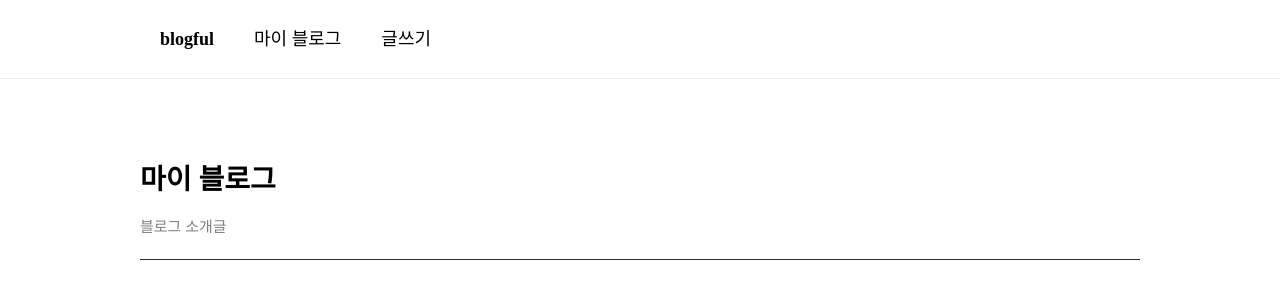
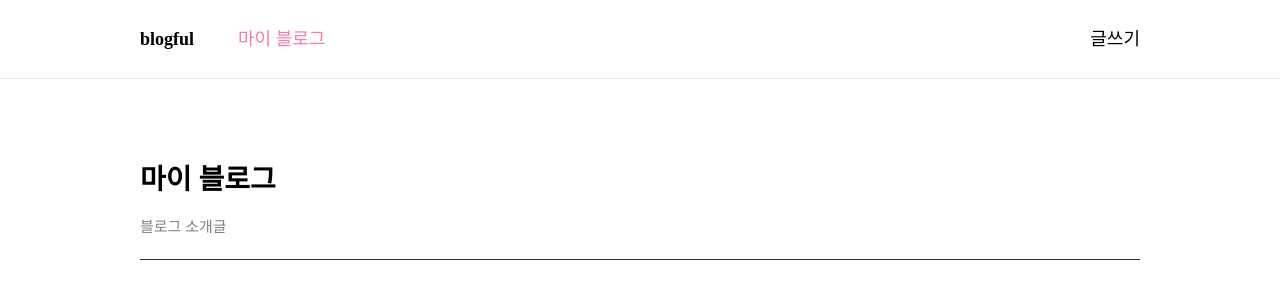
Before and after one commit to ynmkim/blogful, a Next.js app: page /list in a window 1280 px wide. Shown: the top 300 px of the page. Built offline with nearby package versions, Linux system fonts and the light colour scheme; no server answers; the database is empty.

Commit message:
삭제 기능 구현 완료

```diff
--- a/app/globals.css
+++ b/app/globals.css
@@ -21,6 +21,7 @@ button {
   font-size: 16px;
   border: 0;
   background-color: transparent;
+  cursor: pointer;
 }
 textarea {
   resize: none;
@@ -32,19 +33,27 @@ textarea {
   background-color: #fff;
   border-bottom: 1px solid rgba(173, 173, 173, 0.25);
 }
-.nav-list {
+.header .inner {
   display: flex;
   align-items: center;
   max-width: 1000px;
   height: 78px;
   margin: 0 auto;
 }
+.header .logo {
+  margin-right: 24px;
+  font-size: 18px;
+}
+.nav-list {
+  display: flex;
+  align-items: center;
+  justify-content: space-between;
+  width: 100%;
+  margin-right: -20px;
+}
 .nav-item {
   padding: 20px;
   font-size: 18px;
-}
-.nav-item.active {
-  font-weight: bold;
 }
 .container {
   max-width: 1000px;
@@ -148,7 +157,6 @@ button[type="submit"] {
   align-items: center;
   justify-content: space-between;
 }
-
 .button-group .button-edit {
   margin-right: 15px;
 }
--- /dev/null
+++ b/app/header/Header.js
@@ -0,0 +1,32 @@
+'use client'
+import { useRouter } from 'next/navigation'
+import Link from 'next/link'
+
+
+export default function Header() {
+  const menuData = [
+    { id: 'menu01', name: '마이 블로그', path: '/list' },
+    { id: 'menu02', name: '글쓰기', path: '/write' },
+  ]
+  const router = useRouter()
+  console.log(router.pathname)
+
+  return (
+    <header className='header'>
+      <div className='inner'>
+        <h1 className='logo'>
+          <Link href="/">blogful</Link>
+        </h1>
+        <nav className="nav-list">
+          {
+            menuData.map((menu) => {
+              return (
+                <Link className="nav-item" href={menu.path} style={{color: router.pathname === menu.path ? '#fd79a8' : 'black'}}>{menu.name}</Link> // ? 왜 안될까
+              )
+            })
+          }
+          </nav>
+      </div>
+    </header>
+  )
+}
--- a/app/layout.js
+++ b/app/layout.js
@@ -1,5 +1,5 @@
 import './globals.css'
-import Link from 'next/link'
+import Header from "@/app/header/Header";
 
 export const metadata = {
   title: 'blogful',
@@ -10,21 +10,9 @@ export default function RootLayout({ children }) {
   return (
     <html lang="ko">
       <body>
-        <NavBar />
+        <Header / >
         {children}
       </body>
     </html>
   )
 }
-
-function NavBar() {
-  return (
-    <header className='header'>
-      <nav className="nav-list">
-        <Link className="nav-item active" href="/">blogful</Link>
-        <Link className="nav-item" href="/list">마이 블로그</Link>
-        <Link className="nav-item" href="/write">글쓰기</Link>
-      </nav>
-    </header>
-  )
-}
--- a/app/list/ContentLink.js
+++ b/app/list/ContentLink.js
@@ -1,10 +1,10 @@
-'use client'
-import { useRouter } from 'next/navigation'
+// 'use client'
+// import { useRouter } from 'next/navigation'
 
-export default function ContentLink() {
-  const router = useRouter()
+// export default function ContentLink() {
+//   const router = useRouter()
 
-  return (
-    <button onClick={() => {router.push('/')}}>버튼</button>
-  )
-}
+//   return (
+//     <button onClick={() => {router.push('/')}}>버튼</button>
+//   )
+// }
--- a/app/list/page.js
+++ b/app/list/page.js
@@ -6,7 +6,9 @@ export default async function List() {
   let category = ['Culture', 'Essay', 'Pepple', 'Library']
 
   const db = (await connectDB).db("blogful")
-  let post = await db.collection('post').find().toArray();
+  let post = await db.collection('post').find().toArray()
+  let postReverse = post.reverse() // 최신순 정렬로 바꾸기
+  // console.log(postReverse)
   // console.log(post[0].title)
 
   return (
@@ -17,15 +19,15 @@ export default async function List() {
       </div>
       <ul className="post-list">
         {
-          post.map((key, i) => {
+          postReverse.map((key, i) => {
             return (
              <li className="post-item" key="{i}">
-                <Link href={'/content/' + post[i]._id}>
-                <h4 className="post-title">{post[i].title}</h4>
-                <p className="post-subtitle">{post[i].subtitle}</p>
+                <Link href={'/content/' + postReverse[i]._id}>
+                <h4 className="post-title">{postReverse[i].title}</h4>
+                <p className="post-subtitle">{postReverse[i].subtitle}</p>
                 <div className="write-info">
-                  <span className="writer">Write by {post[i].writer}</span>
-                  <span className="date">{post[i].date}</span>
+                  <span className="writer">Write by {postReverse[i].writer}</span>
+                  <span className="date">{postReverse[i].date}</span>
                 </div>
               </Link>
             </li>
--- a/app/write/page.js
+++ b/app/write/page.js
@@ -1,5 +1,4 @@
 export default function Write() {
-  let day = ['일', '월', '화', '수', '목', '금', '토'];
   let today = new Date();
   let dateFormat = today.getFullYear() + '년 ' + (today.getMonth() + 1) + '월 ' + today.getDate() + '일 ' + today.getHours() + '시 ' + today.getMinutes() + '분 ';
   // console.log(dateFormat)
--- /dev/null
+++ b/pages/api/post/delete.js
@@ -0,0 +1,14 @@
+// 서버는 요청 받으며 DB 글 삭제
+import { connectDB } from "@/util/database"
+import { ObjectId } from "mongodb"
+
+export default async function handler(request, response) {
+  if (request.method == 'DELETE') {
+    // console.log(request.body)
+
+    const db = (await connectDB).db("blogful")
+    let post = await db.collection('post').deleteOne({ _id: new ObjectId(request.body) })
+    // 서버에 정보가 없으면 1)DB를 조회하거나, 2)유저에서 보내달라고 한다.
+    response.status(200).json("삭제완료")
+  }
+}
--- a/pages/api/post/edit.js
+++ b/pages/api/post/edit.js
@@ -11,7 +11,7 @@ export default async function handler(request, response) {
 
     const db = (await connectDB).db("blogful")
     let post = await db.collection('post').updateOne(
-      {_id : new ObjectId(request.body._id)},
+      { _id : new ObjectId(request.body._id.toString()) },
       { $set: changePost }
     )
     return response.redirect(302, '/list')
```
Also changed, not shown: app/button/ButtonEdit.js (added, +36 -0 lines), app/content/[id]/page.js (+2 -5 lines), app/page.js (+35 -8 lines).
